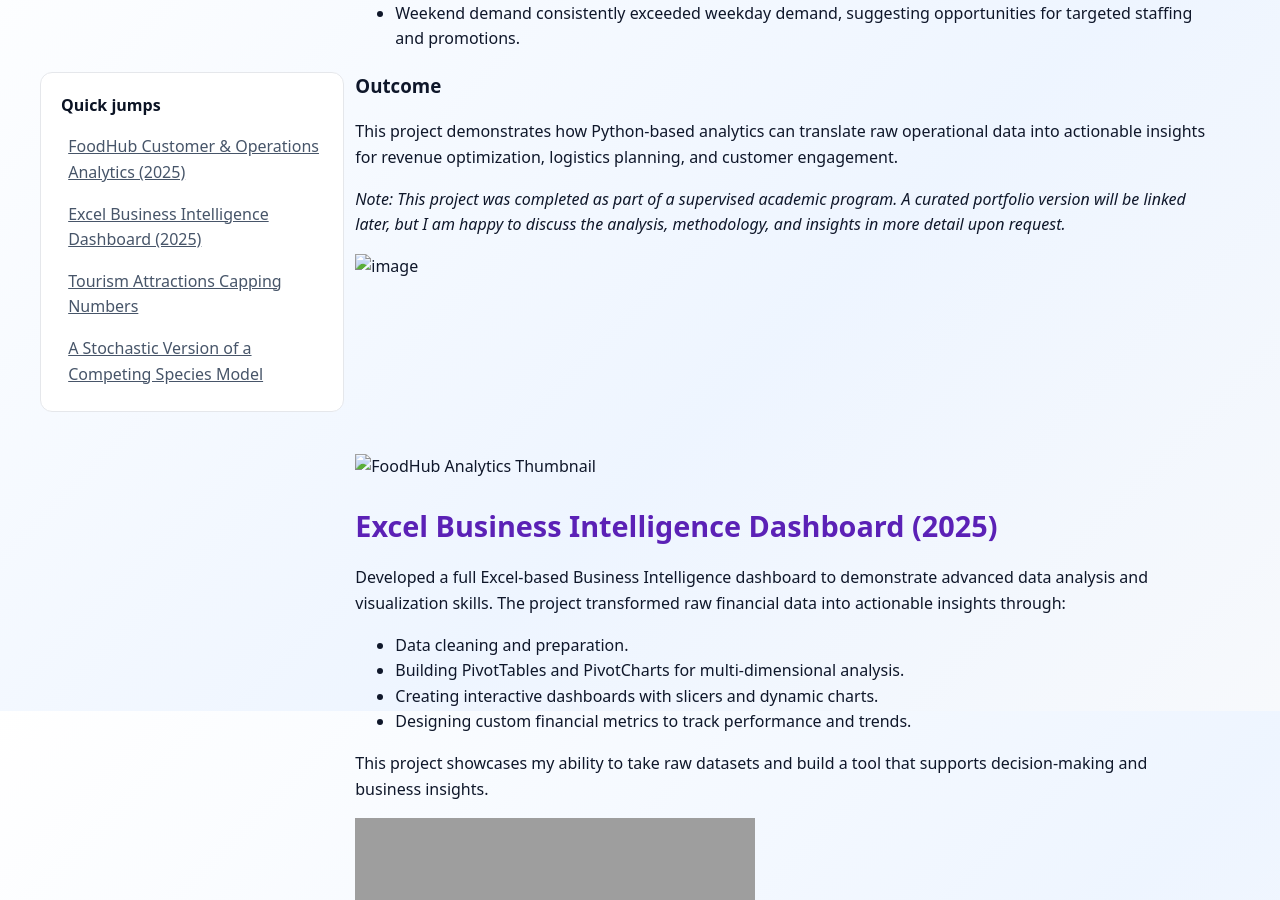
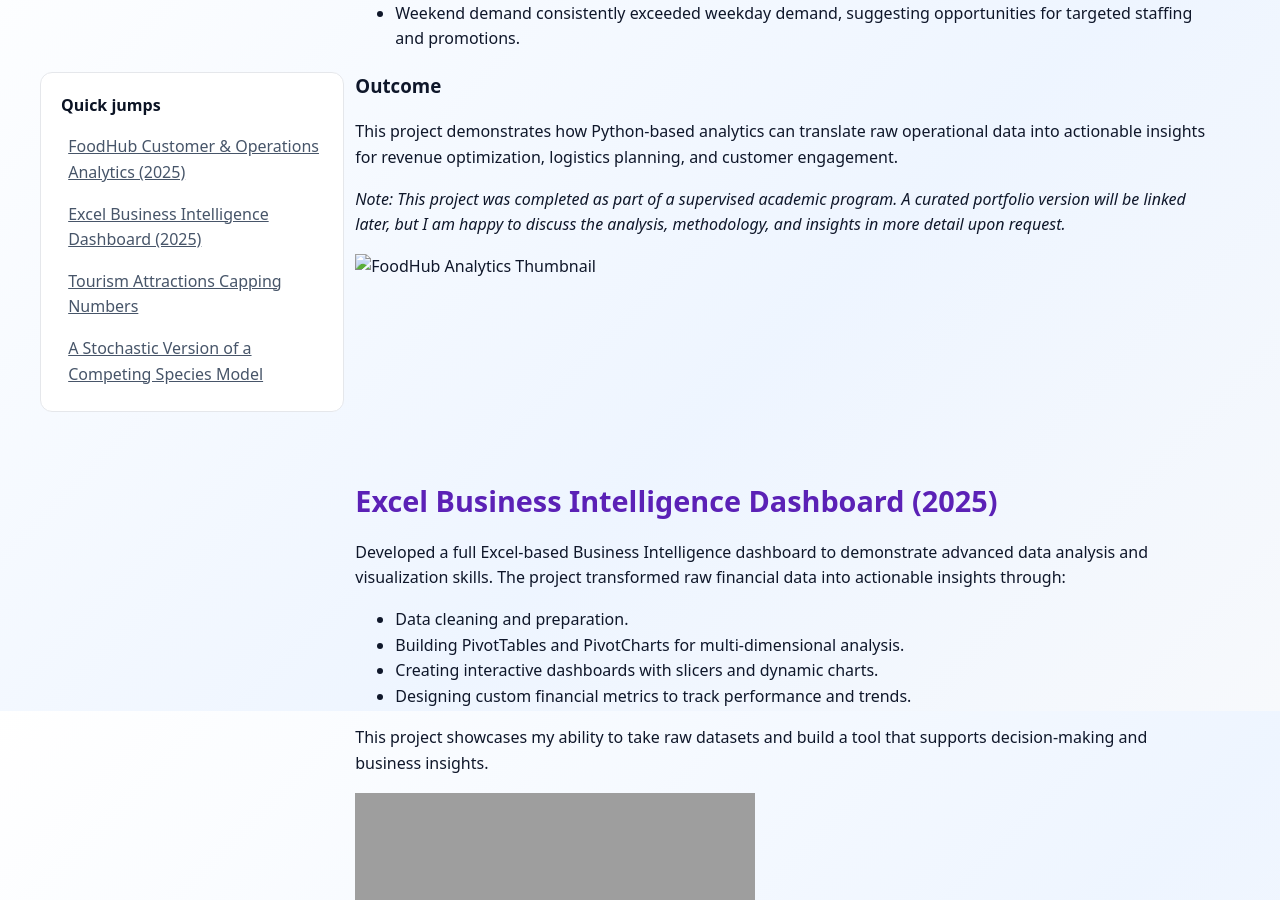
Before and after one commit to SARAH-GAKII/sarah-gakii.github.io, a Jekyll site: the page built from projects.md, in a window 1280 px wide and 900 px high, scrolled down 1089 px. Built offline with Jekyll 4.4.1, drawn with Linux system fonts in a browser that asks for light colours; grey boxes are pictures that could not be loaded.

Commit message:
Fix image tag for FoodHub Analytics thumbnail

```diff
--- a/projects.md
+++ b/projects.md
@@ -45,8 +45,7 @@
 
 *Note: This project was completed as part of a supervised academic program. A curated portfolio version will be linked later, but I am happy to discuss the analysis, methodology, and insights in more detail upon request.*
 
-<img width="400" height="200" alt="image" src="/assets/foodhub-project-thumbnail.png" />
-<img src="{{ '/assets/foodhub-project-thumbnail.png' | relative_url }}" alt="FoodHub Analytics Thumbnail" width="400">
+<img width="400" height="200" alt="FoodHub Analytics Thumbnail" src="/assets/foodhub-project-thumbnail.png" />
 
 
 ## Excel Business Intelligence Dashboard (2025) {#excel-bi-dashboard-2025}
```
